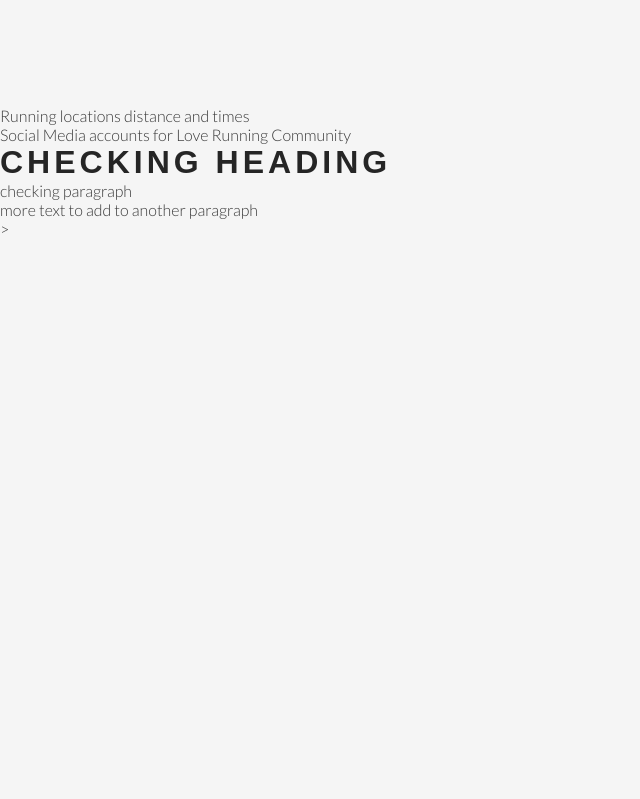
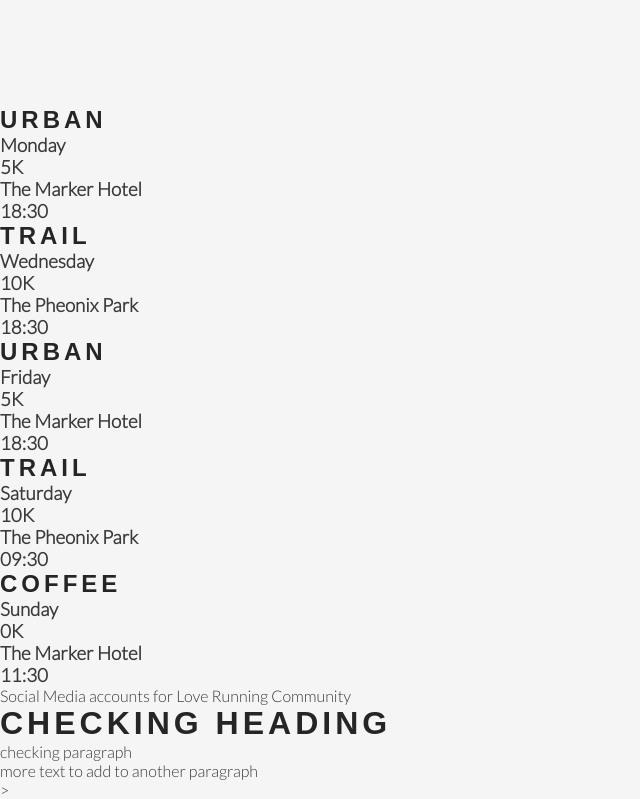
Before and after one commit to lpr78/2-Running-Club-050821, a plain HTML site: page index.html in a window 1280 px wide. Shown: the part 1208-2007 px from the top of the page, without its empty margins (0-640 px from the left). Before the commit the page ends 1446 px from the top, so only its background shows below. Drawn offline with Linux system fonts and the light colour scheme.

Commit message:
adding meet up times

```diff
--- a/index.html
+++ b/index.html
@@ -76,7 +76,44 @@
         </div>
 
     </section>
-    <section>Running locations distance and times</section>
+    <section>
+        <div>
+            <h2>Urban</h2>
+            <h3>Monday</h3>
+            <h3>5K</h3>
+            <h3>The Marker Hotel</h3>
+            <h3>18:30</h3>
+        </div>
+        <div>
+            <h2>Trail</h2>
+            <h3>Wednesday</h3>
+            <h3>10K</h3>
+            <h3>The Pheonix Park</h3>
+            <h3>18:30</h3>
+        </div>
+        <div>
+            <h2>Urban</h2>
+            <h3>Friday</h3>
+            <h3>5K</h3>
+            <h3>The Marker Hotel</h3>
+            <h3>18:30</h3>
+        </div>
+        <div>
+            <h2>Trail</h2>
+            <h3>Saturday</h3>
+            <h3>10K</h3>
+            <h3>The Pheonix Park</h3>
+            <h3>09:30</h3>
+        </div>
+        <div>
+            <h2>Coffee</h2>
+            <h3>Sunday</h3>
+            <h3>0K</h3>
+            <h3>The Marker Hotel</h3>
+            <h3>11:30</h3>
+        </div>
+    </section>
+
     <footer>Social Media accounts for Love Running Community</footer>
     <h1>Checking heading</h1>
     <p>checking paragraph</p>
```
